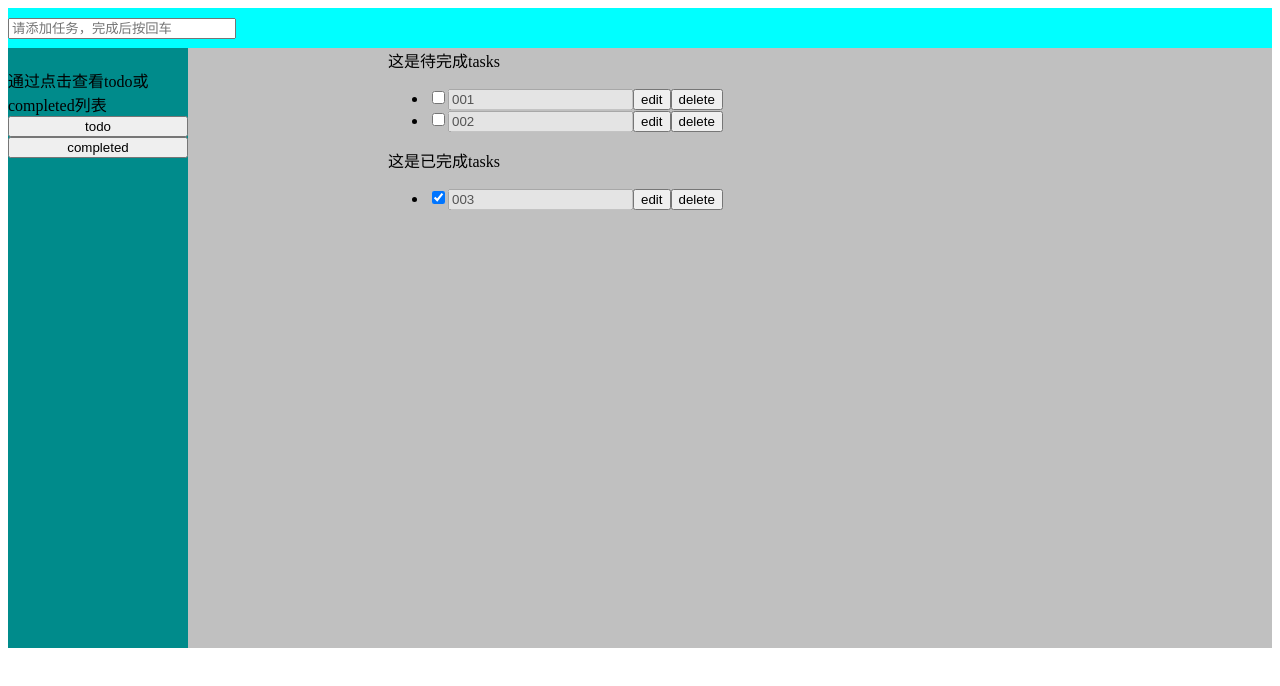
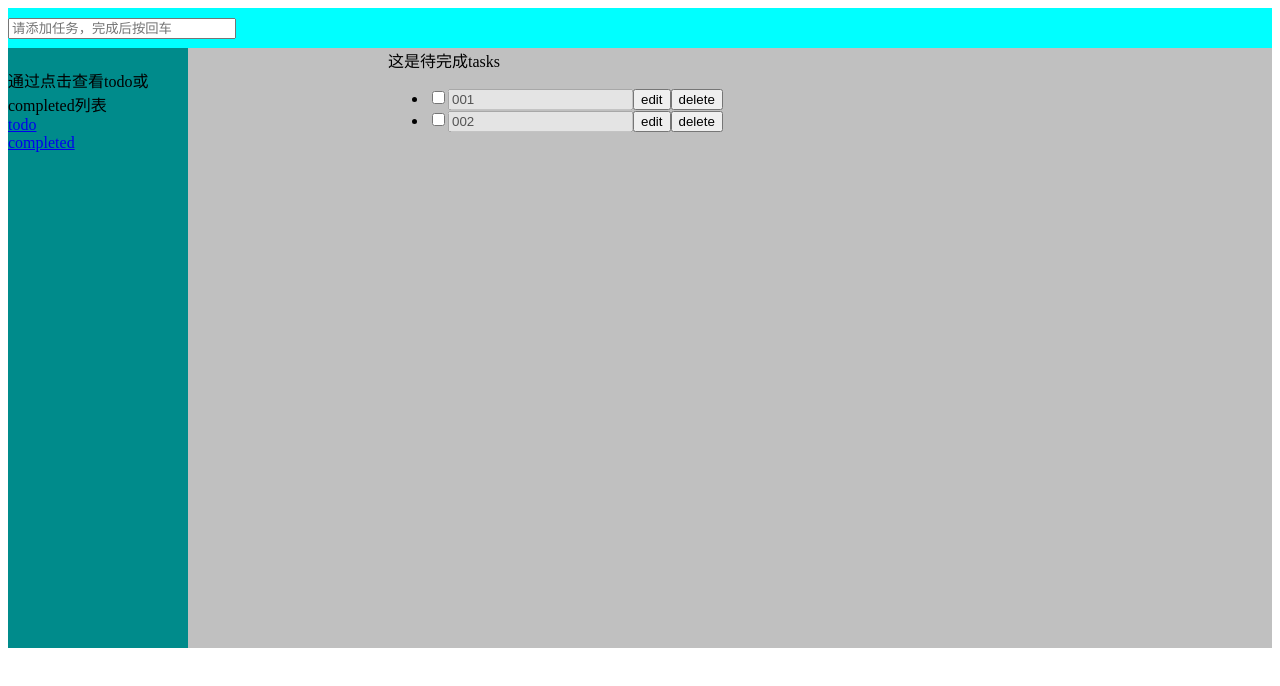
Before and after one commit to imsurewyp/vue-todo, a Vue app: page / in a window 1280 px wide. Shown: the top 686 px of the page. Built offline with nearby package versions, Linux system fonts and the light colour scheme.

Commit message:
[refactor]: use vue router to toggle todo and completed list

```diff
--- a/package.json
+++ b/package.json
@@ -12,6 +12,7 @@
     "lodash": "^4.17.21",
     "nanoid": "^4.0.0",
     "vue": "^2.6.14",
+    "vue-router": "^3.6.5",
     "vuex": "^3.6.2"
   },
   "devDependencies": {
--- a/src/components/LeftNav.vue
+++ b/src/components/LeftNav.vue
@@ -1,14 +1,17 @@
 <template>
   <div class="left-nav">
     <slot></slot>
-    <button>todo</button>
-    <button>completed</button>
+    <router-link to="/todo">todo</router-link>
+    <router-link to="/completed">completed</router-link>
   </div>
 </template>
 
 <script>
+
+
 export default {
   name: "left-nav",
+
 };
 </script>
 
--- a/src/components/RightContent.vue
+++ b/src/components/RightContent.vue
@@ -1,16 +1,13 @@
 <template>
   <div >
-    <TodoList></TodoList>
-    <CompletedList ></CompletedList>
+    <router-view></router-view>
   </div>
 </template>
 
 <script>
-import TodoList from "@/components/TodoList";
-import CompletedList from "@/components/CompletedList";
+
 export default {
   name: "right-content",
-  components: { CompletedList, TodoList},
 };
 </script>
 
--- a/src/main.js
+++ b/src/main.js
@@ -1,11 +1,13 @@
 import Vue from 'vue'
 import App from './App.vue'
 import {store} from "./store/store";
+import router from './router'
 
 Vue.config.productionTip = false
 
 new Vue({
   store:store,
+  router,
   render: h => h(App),
 
 }).$mount('#app')
--- /dev/null
+++ b/src/router/index.js
@@ -0,0 +1,27 @@
+
+import Vue from 'vue'
+import Router from 'vue-router'
+import TodoList from "@/components/TodoList";
+import CompletedList from "@/components/CompletedList";
+
+Vue.use(Router)
+export default new Router({
+    mode: 'history',
+    routes: [
+        {
+            path:'/',
+            name:'init',
+            component:TodoList
+        },
+        {
+            path:'/todo',
+            name:'todo',
+            component:TodoList
+        },
+        {
+            path:'/completed',
+            name:'completed',
+            component:CompletedList
+        },
+    ]
+})
```
Also changed, not shown: 1 other file (tests, documents, lock files or other folders).
